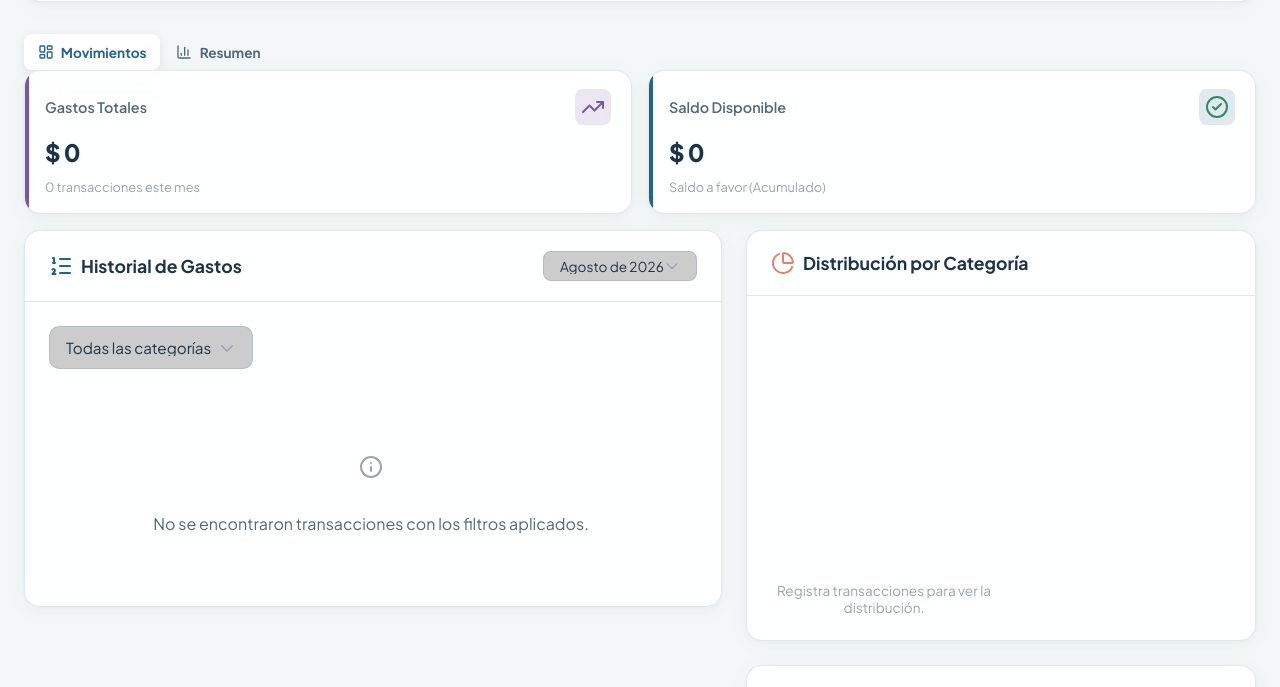
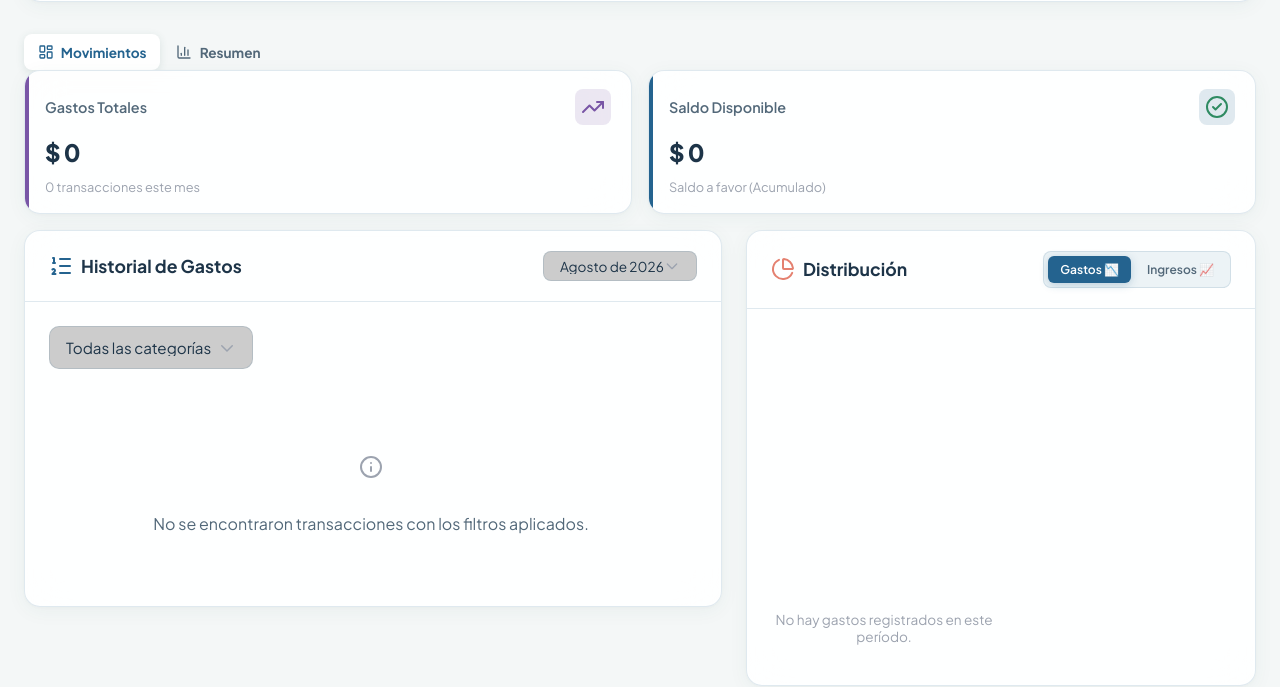
Before and after one commit to andersonjaimesortega-byte/hogar-gasto, a website: page index.html in a window 1280 px wide. Shown: the part 107-794 px from the top of the page. Drawn offline with nearby package versions, Linux system fonts and the light colour scheme.

Commit message:
Add files via upload

```diff
--- a/app.js
+++ b/app.js
@@ -6,6 +6,7 @@ class AppController {
         this.summaryYear = '';
         this.categoryChart = null;
         this.syncTimer = null;
+        this.chartDistributionType = 'gasto';
     }
 
     async initialize() {
@@ -62,7 +63,8 @@ class AppController {
                 canvas.getContext('2d'),
                 currentExpenses,
                 this.categoryChart,
-                document.getElementById('chart-legend')
+                document.getElementById('chart-legend'),
+                this.chartDistributionType || 'gasto'
             );
         }
         this.updateSummaryYearOptions();
@@ -101,6 +103,29 @@ class AppController {
         document.querySelectorAll('.tab-button').forEach(button => {
             button.addEventListener('click', () => this.selectTab(button.dataset.tab));
         });
+
+        const btnGastos = document.getElementById('btn-chart-gastos');
+        const btnIngresos = document.getElementById('btn-chart-ingresos');
+
+        const toggleChartType = (type) => {
+            this.chartDistributionType = type;
+            btnGastos?.classList.toggle('active', type === 'gasto');
+            btnIngresos?.classList.toggle('active', type === 'ingreso');
+            const currentExpenses = this.expenses.filter(item => item.date?.startsWith(this.currentFilterMonth));
+            const canvas = document.getElementById('categoryChart');
+            if (canvas) {
+                this.categoryChart = updateCategoryChart(
+                    canvas.getContext('2d'),
+                    currentExpenses,
+                    this.categoryChart,
+                    document.getElementById('chart-legend'),
+                    this.chartDistributionType
+                );
+            }
+        };
+
+        btnGastos?.addEventListener('click', () => toggleChartType('gasto'));
+        btnIngresos?.addEventListener('click', () => toggleChartType('ingreso'));
 
         const openAddModalHandler = () => {
             const modal = document.getElementById('modal-add');
--- a/chart.js
+++ b/chart.js
@@ -1,6 +1,12 @@
 // Dibujar/Actualizar gráfico circular interactivo
-function updateCategoryChart(ctx, filteredExpenses, currentChartInstance, legendContainer) {
+function updateCategoryChart(ctx, filteredExpenses, currentChartInstance, legendContainer, chartType = 'gasto') {
     const categoriesSum = {};
+
+    // Filtrar estrictamente por tipo (gasto vs ingreso)
+    const targetExpenses = filteredExpenses.filter(exp => {
+        const isIncome = exp.type === 'ingreso' || ['Juni', 'Isa'].includes(exp.category);
+        return chartType === 'ingreso' ? isIncome : !isIncome;
+    });
 
     // Inicializar categorías en 0
     Object.keys(categoryColors).forEach(cat => {
@@ -8,12 +14,12 @@ function updateCategoryChart(ctx, filteredExpenses, currentChartInstance, legend
     });
 
     // Sumar gastos/ingresos por categoría
-    filteredExpenses.forEach(exp => {
+    targetExpenses.forEach(exp => {
         const cat = exp.category || 'Otros';
         if (categoriesSum[cat] !== undefined) {
             categoriesSum[cat] += Number(exp.amount);
         } else {
-            categoriesSum['Otros'] += Number(exp.amount);
+            categoriesSum['Otros'] = (categoriesSum['Otros'] || 0) + Number(exp.amount);
         }
     });
 
@@ -30,7 +36,7 @@ function updateCategoryChart(ctx, filteredExpenses, currentChartInstance, legend
         const legendItem = document.createElement('div');
         legendItem.className = 'legend-item';
         legendItem.innerHTML = `
-            <div class="legend-color" style="background-color: ${categoryColors[cat]};"></div>
+            <div class="legend-color" style="background-color: ${categoryColors[cat] || 'var(--primary)'};"></div>
             <span>${categoryEmojis[cat] || '⚙️'} ${cat}: <strong>${formatCOP.format(total)}</strong></span>
         `;
         legendContainer.appendChild(legendItem);
@@ -44,7 +50,8 @@ function updateCategoryChart(ctx, filteredExpenses, currentChartInstance, legend
     if (activeCategories.length === 0) {
         // Limpiar lienzo si no hay datos
         ctx.clearRect(0, 0, 200, 200);
-        legendContainer.innerHTML = '<span style="color: var(--text-muted); font-size: 0.85rem; text-align: center; width: 100%;">Registra transacciones para ver la distribución.</span>';
+        const emptyMsg = chartType === 'ingreso' ? 'No hay ingresos registrados en este período.' : 'No hay gastos registrados en este período.';
+        legendContainer.innerHTML = `<span style="color: var(--text-muted); font-size: 0.85rem; text-align: center; width: 100%; display: block; padding: 1rem 0;">${emptyMsg}</span>`;
         return null;
     }
 
--- a/index.html
+++ b/index.html
@@ -158,11 +158,15 @@
 
                 <!-- Chart Panel -->
                 <section class="glass-panel">
-                    <div class="panel-header">
+                    <div class="panel-header" style="display: flex; align-items: center; justify-content: space-between; gap: 0.5rem; flex-wrap: wrap;">
                         <h2 class="panel-title">
                             <i data-lucide="pie-chart" style="color: var(--secondary);"></i>
-                            Distribución por Categoría
+                            Distribución
                         </h2>
+                        <div class="chart-type-toggle" style="display: flex; gap: 0.25rem; background: rgba(36, 99, 143, 0.08); padding: 0.25rem; border-radius: 8px; border: 1px solid var(--border-color);">
+                            <button id="btn-chart-gastos" type="button" class="btn-toggle-chart active">Gastos 📉</button>
+                            <button id="btn-chart-ingresos" type="button" class="btn-toggle-chart">Ingresos 📈</button>
+                        </div>
                     </div>
                     <div class="panel-content" style="display: flex; flex-direction: column; align-items: center;">
                         <div class="chart-container">
--- a/styles.css
+++ b/styles.css
@@ -87,6 +87,28 @@ body {
     max-width: 1400px;
     margin: 0 auto;
     padding: 1.5rem;
+}
+
+/* Chart Type Toggle Buttons */
+.btn-toggle-chart {
+    background: transparent;
+    color: var(--text-secondary);
+    border: none;
+    padding: 0.35rem 0.75rem;
+    font-size: 0.75rem;
+    font-weight: 600;
+    border-radius: 6px;
+    cursor: pointer;
+    transition: all 0.2s ease;
+}
+.btn-toggle-chart:hover {
+    color: var(--text-primary);
+    background: rgba(36, 99, 143, 0.08);
+}
+.btn-toggle-chart.active {
+    background: var(--primary);
+    color: #ffffff;
+    box-shadow: 0 2px 8px rgba(36, 99, 143, 0.25);
 }
 
 /* Floating Action Button */
```
